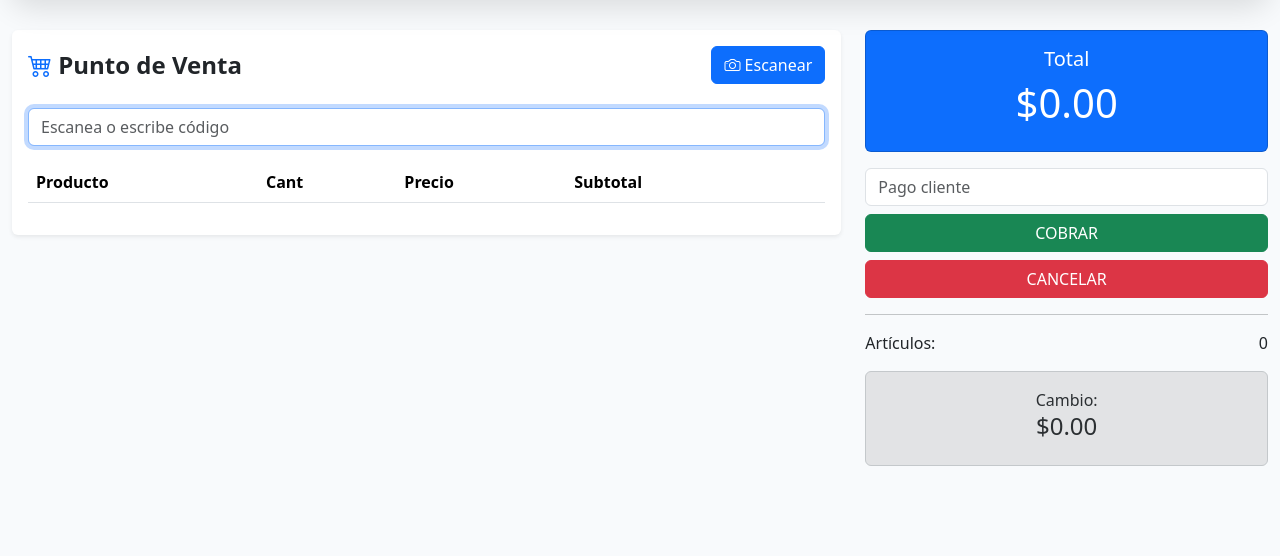
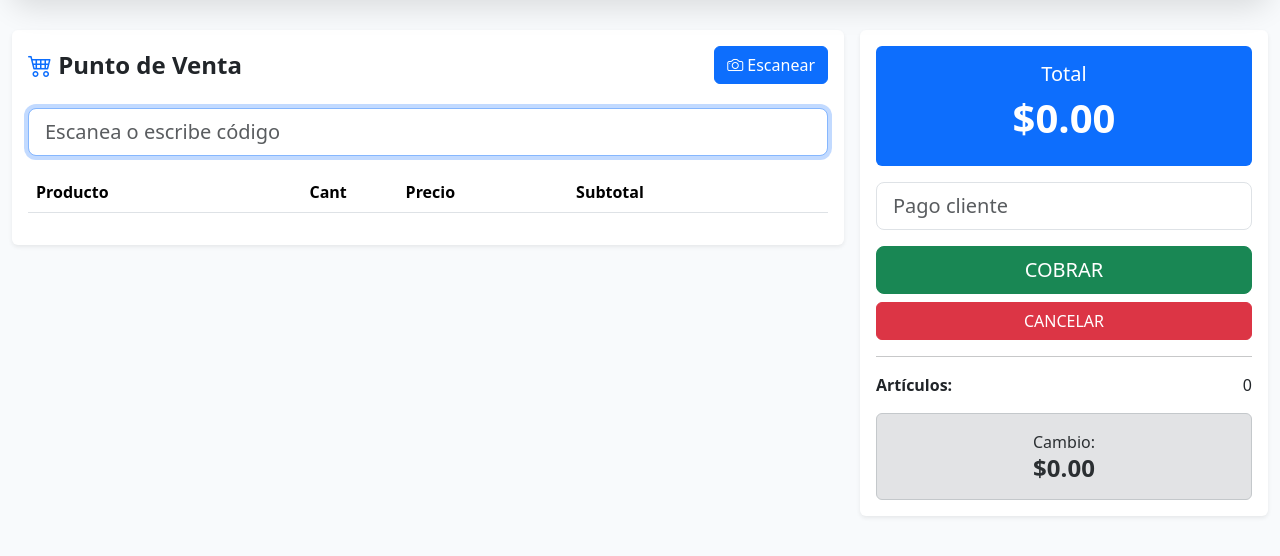
Before and after one commit to Victormanzou/ANDROID, a Flask app: page /ventas in a window 1280 px wide. Shown: the part 100-656 px from the top of the page. Run offline with Flask 3, Linux system fonts and the light colour scheme; lists and menus that the app fills with data are empty.

Commit message:
Actualizar ventas.html

```diff
--- a/templates/ventas.html
+++ b/templates/ventas.html
@@ -2,94 +2,167 @@
 
 {% block content %}
 
-<div class="row">
-    <div class="col-md-8">
+<div class="row g-3">
+
+    <!-- =========================
+         POS
+    ========================= -->
+    <div class="col-12 col-lg-8">
+
         <div class="card shadow-sm border-0 mb-4">
             <div class="card-body">
 
                 <!-- HEADER -->
-                <div class="d-flex justify-content-between align-items-center mb-4">
+                <div class="d-flex flex-column flex-md-row justify-content-between align-items-md-center gap-3 mb-4">
+
                     <h4 class="fw-bold mb-0">
-                        <i class="bi bi-cart4 text-primary"></i> Punto de Venta
+                        <i class="bi bi-cart4 text-primary"></i>
+                        Punto de Venta
                     </h4>
 
-                    <button class="btn btn-primary" onclick="toggleEscaner()">
-                        <i class="bi bi-camera"></i> Escanear
+                    <button class="btn btn-primary"
+                            onclick="toggleEscaner()">
+                        <i class="bi bi-camera"></i>
+                        Escanear
                     </button>
+
                 </div>
 
                 <!-- CÁMARA -->
                 <div id="contenedor-lector"
-                     style="display:none; border:2px solid #0d6efd; padding:10px; border-radius:10px;">
+                     class="mb-3"
+                     style="
+                        display:none;
+                        border:2px solid #0d6efd;
+                        padding:10px;
+                        border-radius:16px;
+                     ">
+
                     <div id="reader"></div>
-                    <button class="btn btn-sm btn-danger w-100 mt-2" onclick="toggleEscaner()">
+
+                    <button class="btn btn-danger w-100 mt-3"
+                            onclick="toggleEscaner()">
                         Detener Cámara
                     </button>
+
                 </div>
 
                 <!-- INPUT -->
                 <input type="text"
                        id="buscadorVentas"
-                       class="form-control mb-3"
+                       class="form-control form-control-lg mb-3"
                        placeholder="Escanea o escribe código"
                        autocomplete="off"
                        inputmode="text">
 
                 <!-- TABLA -->
-                <table class="table">
+                <div class="table-responsive">
+
+                    <table class="table align-middle">
+
                         <thead>
                             <tr>
                                 <th>Producto</th>
-                            <th>Cant</th>
+                                <th class="text-center">Cant</th>
                                 <th>Precio</th>
                                 <th>Subtotal</th>
                                 <th></th>
                             </tr>
                         </thead>
+
                         <tbody id="listaVenta"></tbody>
+
                     </table>
 
-            </div>
-        </div>
-    </div>
-
-    <!-- PANEL DERECHO -->
-    <div class="col-md-4">
-
-        <div class="card bg-primary text-white text-center p-3 mb-3">
-            <h5>Total</h5>
-            <h1 id="totalPagar">$0.00</h1>
-        </div>
-
-        <input type="number" id="inputPago" class="form-control mb-2" placeholder="Pago cliente">
-
-        <button class="btn btn-success w-100 mb-2" onclick="finalizarVenta()">
-            COBRAR
-        </button>
-
-        <button class="btn btn-danger w-100" onclick="cancelarVenta()">
-            CANCELAR
-        </button>
-
-        <hr>
-
-        <div class="d-flex justify-content-between">
-            <span>Artículos:</span>
-            <span id="conteoArticulos">0</span>
-        </div>
-
-        <div class="alert alert-secondary text-center mt-3">
-            Cambio:
-            <h4 id="cambioEntregado">$0.00</h4>
                 </div>
 
             </div>
         </div>
 
+    </div>
+
     <!-- =========================
-   🧾 OVERLAY TICKET (FIX APK)
+         PANEL DERECHO
     ========================= -->
-<div id="overlayTicket" style="
+    <div class="col-12 col-lg-4">
+
+        <div class="card border-0 shadow-sm mb-3">
+
+            <div class="card-body">
+
+                <!-- TOTAL -->
+                <div class="card bg-primary text-white text-center p-3 mb-3 border-0">
+
+                    <h5>Total</h5>
+
+                    <h1 id="totalPagar"
+                        class="fw-bold">
+                        $0.00
+                    </h1>
+
+                </div>
+
+                <!-- PAGO -->
+                <input type="number"
+                       id="inputPago"
+                       class="form-control form-control-lg mb-3"
+                       placeholder="Pago cliente">
+
+                <!-- BOTONES -->
+                <div class="d-grid gap-2">
+
+                    <button class="btn btn-success btn-lg"
+                            onclick="finalizarVenta()">
+                        COBRAR
+                    </button>
+
+                    <button class="btn btn-danger"
+                            onclick="cancelarVenta()">
+                        CANCELAR
+                    </button>
+
+                </div>
+
+                <hr>
+
+                <!-- ITEMS -->
+                <div class="d-flex justify-content-between mb-3">
+
+                    <span class="fw-semibold">
+                        Artículos:
+                    </span>
+
+                    <span id="conteoArticulos">
+                        0
+                    </span>
+
+                </div>
+
+                <!-- CAMBIO -->
+                <div class="alert alert-secondary text-center mb-0">
+
+                    Cambio:
+
+                    <h4 id="cambioEntregado"
+                        class="fw-bold mb-0">
+                        $0.00
+                    </h4>
+
+                </div>
+
+            </div>
+
+        </div>
+
+    </div>
+
+</div>
+
+<!-- =========================
+     OVERLAY TICKET
+========================= -->
+<div id="overlayTicket"
+     style="
         display:none;
         position:fixed;
         top:0;
@@ -104,15 +177,19 @@
 
     <div id="contenidoTicket"></div>
 
-    <button class="btn btn-secondary w-100 mt-3" onclick="cerrarTicket()">
+    <button class="btn btn-secondary w-100 mt-3"
+            onclick="cerrarTicket()">
         ← Volver a ventas
     </button>
 
-    <button class="btn btn-primary w-100 mt-2" onclick="imprimirTicket()">
+    <button class="btn btn-primary w-100 mt-2"
+            onclick="imprimirTicket()">
         🖨️ Imprimir
     </button>
+
 </div>
 
+<!-- QR -->
 <script src="https://unpkg.com/html5-qrcode"></script>
 
 <script>
@@ -122,17 +199,21 @@ let scanner = null;
 let bloqueado = false;
 
 /* =========================
-   📷 CÁMARA
+   CÁMARA
 ========================= */
 function toggleEscaner() {
 
     const c = document.getElementById('contenedor-lector');
 
     if (c.style.display === 'none') {
+
         c.style.display = 'block';
         iniciarEscaner();
+
     } else {
+
         c.style.display = 'none';
+
         if (scanner) {
             scanner.clear().catch(()=>{});
             scanner = null;
@@ -153,33 +234,51 @@ function iniciarEscaner() {
 
         scanner.start(
             cameraId,
-            { fps: 10, qrbox: 220 },
+            {
+                fps: 10,
+                qrbox: 220
+            },
             (text) => {
 
                 if (bloqueado) return;
+
                 bloqueado = true;
 
                 buscarYAgregar(text);
+
                 vibrar();
 
-                setTimeout(() => bloqueado = false, 800);
+                setTimeout(() => {
+                    bloqueado = false;
+                }, 800);
             }
         );
+
+    }).catch(err => {
+        console.log(err);
     });
 }
 
 /* =========================
-   🔍 BUSCAR
+   BUSCAR PRODUCTO
 ========================= */
 function buscarYAgregar(codigo) {
 
     if (!codigo) return;
 
     fetch(`/buscar_producto/${codigo}`)
+
         .then(r => r.json())
+
         .then(data => {
 
-            if (!data.success) return;
+            console.log(data);
+
+            if (!data.success) {
+
+                alert("Producto no encontrado");
+                return;
+            }
 
             let p = data.producto;
 
@@ -188,19 +287,29 @@ function buscarYAgregar(codigo) {
                 nombre: p.nombre,
                 precio: parseFloat(p.precio_venta)
             });
+
+        })
+
+        .catch(err => {
+            console.log(err);
         });
 }
 
 /* =========================
-   ➕ AGREGAR
+   AGREGAR
 ========================= */
 function agregar(p) {
 
-    let ex = carrito.find(x => x.codigo_barras === p.codigo_barras);
+    let ex = carrito.find(x =>
+        x.codigo_barras === p.codigo_barras
+    );
 
     if (ex) {
+
         ex.cantidad++;
+
     } else {
+
         carrito.push({
             codigo_barras: p.codigo_barras,
             nombre: p.nombre,
@@ -213,11 +322,12 @@ function agregar(p) {
 }
 
 /* =========================
-   🔄 RENDER
+   RENDER
 ========================= */
 function render() {
 
     let lista = document.getElementById('listaVenta');
+
     lista.innerHTML = '';
 
     let total = 0;
@@ -226,174 +336,333 @@ function render() {
     carrito.forEach((p, i) => {
 
         let sub = p.precio * p.cantidad;
+
         total += sub;
         items += p.cantidad;
 
         lista.innerHTML += `
         <tr>
-            <td>${p.nombre}</td>
+
+            <td class="fw-semibold">
+                ${p.nombre}
+            </td>
+
             <td class="text-center">
-                <button onclick="menos(${i})">-</button>
-                ${p.cantidad}
-                <button onclick="mas(${i})">+</button>
+
+                <div class="d-flex justify-content-center align-items-center gap-2">
+
+                    <button class="btn btn-sm btn-outline-danger"
+                            onclick="menos(${i})">
+                        -
+                    </button>
+
+                    <span>${p.cantidad}</span>
+
+                    <button class="btn btn-sm btn-outline-primary"
+                            onclick="mas(${i})">
+                        +
+                    </button>
+
+                </div>
+
             </td>
-            <td>$${p.precio.toFixed(2)}</td>
-            <td>$${sub.toFixed(2)}</td>
-            <td><button onclick="del(${i})">X</button></td>
-        </tr>`;
+
+            <td>
+                $${p.precio.toFixed(2)}
+            </td>
+
+            <td class="fw-bold">
+                $${sub.toFixed(2)}
+            </td>
+
+            <td>
+
+                <button class="btn btn-sm btn-danger"
+                        onclick="del(${i})">
+
+                    <i class="bi bi-trash"></i>
+
+                </button>
+
+            </td>
+
+        </tr>
+        `;
     });
 
-    document.getElementById('totalPagar').innerText = `$${total.toFixed(2)}`;
-    document.getElementById('conteoArticulos').innerText = items;
+    document.getElementById('totalPagar').innerText =
+        `$${total.toFixed(2)}`;
+
+    document.getElementById('conteoArticulos').innerText =
+        items;
 }
 
 /* =========================
    CANTIDADES
 ========================= */
-function mas(i){ carrito[i].cantidad++; render(); }
-function menos(i){ carrito[i].cantidad--; if(carrito[i].cantidad<=0) carrito.splice(i,1); render(); }
-function del(i){ carrito.splice(i,1); render(); }
+function mas(i) {
+
+    carrito[i].cantidad++;
+    render();
+}
+
+function menos(i) {
+
+    carrito[i].cantidad--;
+
+    if (carrito[i].cantidad <= 0) {
+        carrito.splice(i, 1);
+    }
+
+    render();
+}
+
+function del(i) {
+
+    carrito.splice(i, 1);
+    render();
+}
 
 /* =========================
-   💰 COBRAR + FIX TICKET
+   FINALIZAR
 ========================= */
 function finalizarVenta() {
 
     if (carrito.length === 0) return;
 
-    let pago = parseFloat(document.getElementById('inputPago').value);
-    let total = carrito.reduce((a,b)=> a + b.precio*b.cantidad, 0);
+    let pago = parseFloat(
+        document.getElementById('inputPago').value
+    );
 
-    if (isNaN(pago) || pago < total) return;
+    let total = carrito.reduce((a,b)=>
+        a + b.precio*b.cantidad, 0
+    );
 
-    let ventaFinal = JSON.parse(JSON.stringify(carrito));
+    if (isNaN(pago) || pago < total) {
+
+        alert("Pago insuficiente");
+        return;
+    }
+
+    let ventaFinal =
+        JSON.parse(JSON.stringify(carrito));
 
     fetch('/finalizar_venta', {
+
         method:'POST',
-        headers:{'Content-Type':'application/json'},
-        body: JSON.stringify({ carrito })
+
+        headers:{
+            'Content-Type':'application/json'
+        },
+
+        body: JSON.stringify({
+            carrito
         })
+
+    })
+
     .then(r => r.json())
-    .then(() => {
 
-        generarTicket(ventaFinal, pago, total);
+    .then(data => {
 
-        document.getElementById('cambioEntregado').innerText =
+        console.log(data);
+
+        generarTicket(
+            ventaFinal,
+            pago,
+            total
+        );
+
+        document.getElementById(
+            'cambioEntregado'
+        ).innerText =
             `$${(pago-total).toFixed(2)}`;
 
         carrito = [];
+
         render();
-        document.getElementById('inputPago').value = '';
+
+        document.getElementById(
+            'inputPago'
+        ).value = '';
     });
 }
 
 /* =========================
-   🧾 TICKET OVERLAY (FIX APK)
+   TICKET
 ========================= */
 function generarTicket(carrito, pago, total) {
 
     let fecha = new Date().toLocaleString();
+
     let items = '';
 
     carrito.forEach(p => {
+
         items += `
         <tr>
+
             <td>${p.nombre}</td>
+
             <td>${p.cantidad}</td>
+
             <td>$${p.precio.toFixed(2)}</td>
-            <td>$${(p.precio * p.cantidad).toFixed(2)}</td>
-        </tr>`;
+
+            <td>
+                $${(p.precio * p.cantidad).toFixed(2)}
+            </td>
+
+        </tr>
+        `;
     });
 
-    document.getElementById("contenidoTicket").innerHTML = `
+    document.getElementById(
+        "contenidoTicket"
+    ).innerHTML = `
+
         <div style="font-family:Arial;">
-            <h2 style="text-align:center;">🧾 ABARROTES PRO</h2>
+
+            <h2 style="text-align:center;">
+                🧾 ABARROTES PRO
+            </h2>
+
             <p>${fecha}</p>
 
-            <table style="width:100%; border-collapse:collapse;">
+            <table style="
+                width:100%;
+                border-collapse:collapse;
+            ">
+
                 <tr>
                     <th>Producto</th>
                     <th>Cant</th>
                     <th>P/U</th>
                     <th>Total</th>
                 </tr>
+
                 ${items}
+
             </table>
 
             <hr>
 
-            <h3>TOTAL: $${total.toFixed(2)}</h3>
-            <p>PAGO: $${pago.toFixed(2)}</p>
-            <p>CAMBIO: $${(pago-total).toFixed(2)}</p>
+            <h3>
+                TOTAL: $${total.toFixed(2)}
+            </h3>
+
+            <p>
+                PAGO: $${pago.toFixed(2)}
+            </p>
+
+            <p>
+                CAMBIO: $${(pago-total).toFixed(2)}
+            </p>
 
             <br>
-            <p style="text-align:center;">Gracias por su compra</p>
+
+            <p style="text-align:center;">
+                Gracias por su compra
+            </p>
+
         </div>
     `;
 
-    document.getElementById("overlayTicket").style.display = "block";
+    document.getElementById(
+        "overlayTicket"
+    ).style.display = "block";
 }
 
 /* =========================
-   🔙 CERRAR TICKET (FIX)
+   CERRAR
 ========================= */
 function cerrarTicket() {
-    document.getElementById("overlayTicket").style.display = "none";
+
+    document.getElementById(
+        "overlayTicket"
+    ).style.display = "none";
 }
 
 /* =========================
-   🖨️ IMPRIMIR
+   IMPRIMIR
 ========================= */
 function imprimirTicket() {
-    let contenido = document.getElementById("contenidoTicket").innerHTML;
-    let w = window.open('', '', 'width=300,height=600');
+
+    let contenido =
+        document.getElementById(
+            "contenidoTicket"
+        ).innerHTML;
+
+    let w = window.open(
+        '',
+        '',
+        'width=300,height=600'
+    );
+
     w.document.write(contenido);
     w.document.close();
     w.print();
 }
 
 /* =========================
-   ❌ CANCELAR (FIX REAL)
+   CANCELAR
 ========================= */
 window.cancelarVenta = function () {
 
     carrito = [];
+
     render();
 
-    document.getElementById('inputPago').value = '';
-    document.getElementById('buscadorVentas').value = '';
-    document.getElementById('cambioEntregado').innerText = "$0.00";
+    document.getElementById(
+        'inputPago'
+    ).value = '';
+
+    document.getElementById(
+        'buscadorVentas'
+    ).value = '';
+
+    document.getElementById(
+        'cambioEntregado'
+    ).innerText = "$0.00";
 
     if (scanner) {
-        try { scanner.clear(); } catch(e) {}
+
+        try {
+            scanner.clear();
+        } catch(e){}
+
         scanner = null;
     }
 
-    document.getElementById('contenedor-lector').style.display = 'none';
+    document.getElementById(
+        'contenedor-lector'
+    ).style.display = 'none';
 };
 
 /* =========================
-   ENTER FIX ANDROID
+   ENTER FIX
 ========================= */
 document.addEventListener('DOMContentLoaded', () => {
 
-    const input = document.getElementById('buscadorVentas');
+    const input =
+        document.getElementById(
+            'buscadorVentas'
+        );
 
-    setInterval(() => {
-        if (document.activeElement !== input) {
     input.focus();
-        }
-    }, 1500);
 
     input.addEventListener('keydown', (e) => {
 
         if (e.key === 'Enter') {
+
             e.preventDefault();
 
-            let codigo = input.value.trim();
+            let codigo =
+                input.value.trim();
+
             if (!codigo) return;
 
             buscarYAgregar(codigo);
+
             input.value = '';
         }
     });
@@ -403,7 +672,10 @@ document.addEventListener('DOMContentLoaded', () => {
    VIBRACIÓN
 ========================= */
 function vibrar(){
-    if (navigator.vibrate) navigator.vibrate(80);
+
+    if (navigator.vibrate) {
+        navigator.vibrate(80);
+    }
 }
 
 </script>
```
Lines whose indentation alone changed are shown as unchanged.
